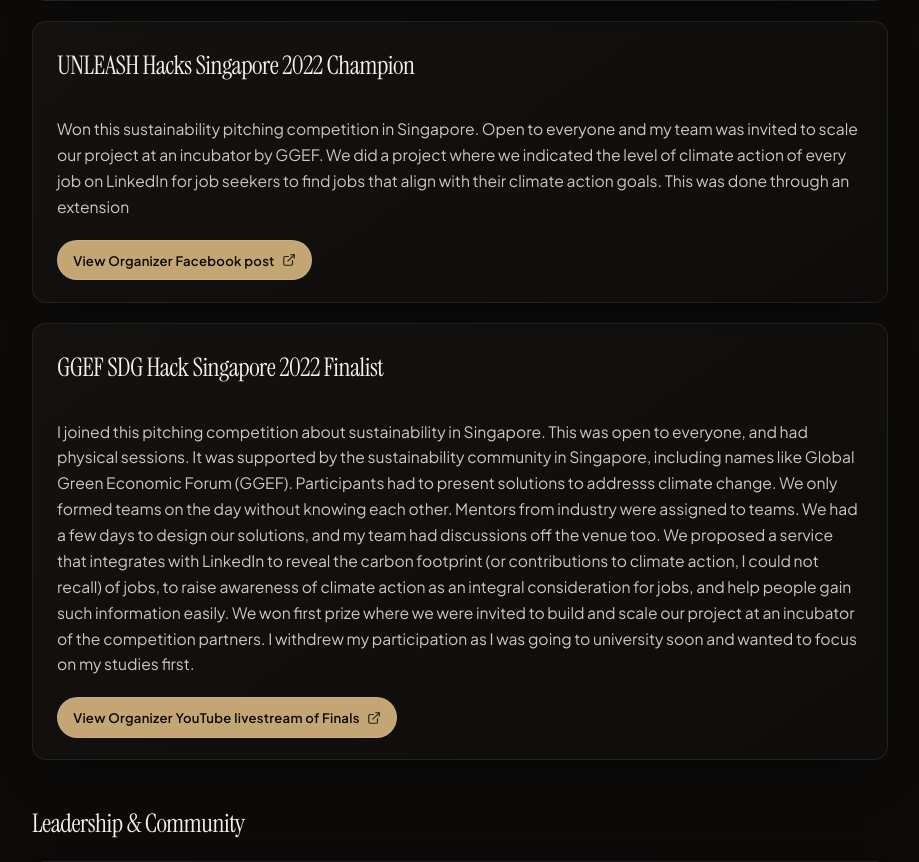
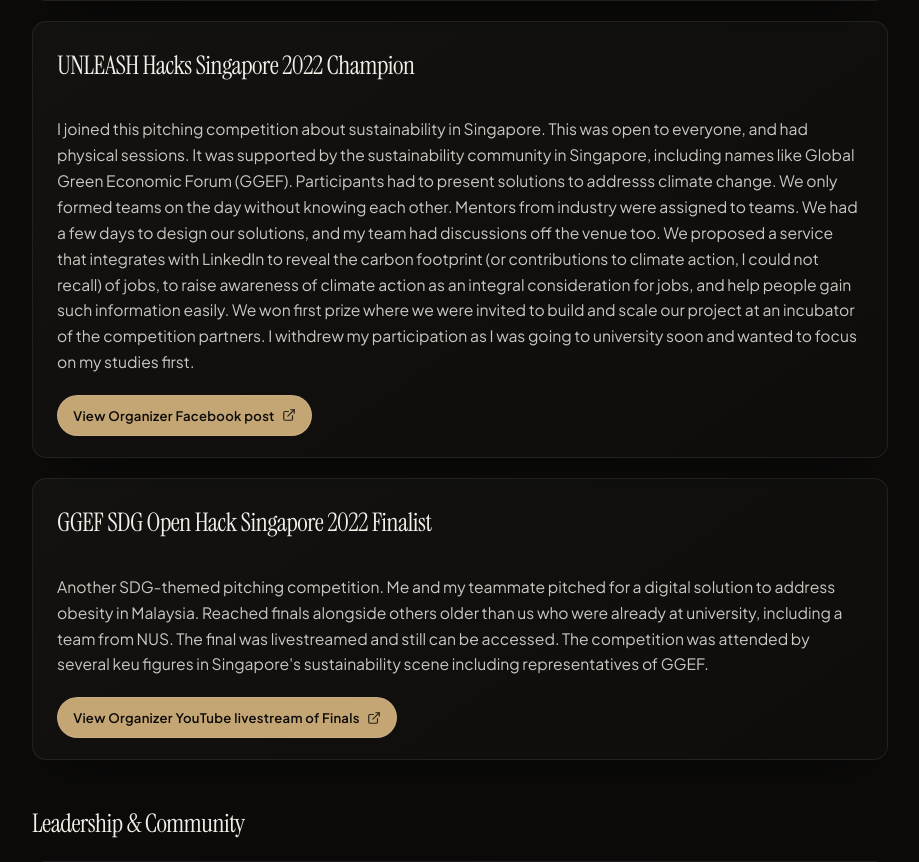
Before and after one commit to abelcjh/personalPortfolio, a React (Vite) app: page /portfolio in a window 1280 px wide. Shown: the part 4157-5019 px from the top of the page, without its empty margins (180-1099 px from the left). Built offline with nearby package versions, Linux system fonts and the light colour scheme.

Commit message:
Update awards.ts descriptions

```diff
--- a/src/data/awards.ts
+++ b/src/data/awards.ts
@@ -21,16 +21,13 @@
   },
   {
     title: "UNLEASH Hacks Singapore 2022 Champion",
-    description: "Won this sustainability pitching competition in Singapore. Open to everyone \
-    and my team was invited to scale our project at an incubator by GGEF. We did a project where \
-    we indicated the level of climate action of every job on LinkedIn for job seekers to find jobs \
-    that align with their climate action goals. This was done through an extension",
+    description: "I joined this pitching competition about sustainability in Singapore. This was open to everyone, and had physical sessions. It was supported by the sustainability community in Singapore, including names like Global Green Economic Forum (GGEF). Participants had to present solutions to addresss climate change. We only formed teams on the day without knowing each other. Mentors from industry were assigned to teams. We had a few days to design our solutions, and my team had discussions off the venue too. We proposed a service that integrates with LinkedIn to reveal the carbon footprint (or contributions to climate action, I could not recall) of jobs, to raise awareness of climate action as an integral consideration for jobs, and help people gain such information easily. We won first prize where we were invited to build and scale our project at an incubator of the competition partners. I withdrew my participation as I was going to university soon and wanted to focus on my studies first.",
     liveUrl: "https://www.facebook.com/share/p/1BvVo966P1/",
     liveButtonText: "View Organizer Facebook post"
   },
   {
-    title: "GGEF SDG Hack Singapore 2022 Finalist",
-    description: "I joined this pitching competition about sustainability in Singapore. This was open to everyone, and had physical sessions. It was supported by the sustainability community in Singapore, including names like Global Green Economic Forum (GGEF). Participants had to present solutions to addresss climate change. We only formed teams on the day without knowing each other. Mentors from industry were assigned to teams. We had a few days to design our solutions, and my team had discussions off the venue too. We proposed a service that integrates with LinkedIn to reveal the carbon footprint (or contributions to climate action, I could not recall) of jobs, to raise awareness of climate action as an integral consideration for jobs, and help people gain such information easily. We won first prize where we were invited to build and scale our project at an incubator of the competition partners. I withdrew my participation as I was going to university soon and wanted to focus on my studies first.",
+    title: "GGEF SDG Open Hack Singapore 2022 Finalist",
+    description: "Another SDG-themed pitching competition. Me and my teammate pitched for a digital solution to address obesity in Malaysia. Reached finals alongside others older than us who were already at university, including a team from NUS. The final was livestreamed and still can be accessed. The competition was attended by several keu figures in Singapore's sustainability scene including representatives of GGEF.",
     liveUrl: "https://www.youtube.com/live/vsSy_X7xYjo",
     liveButtonText: "View Organizer YouTube livestream of Finals"
   }
```
